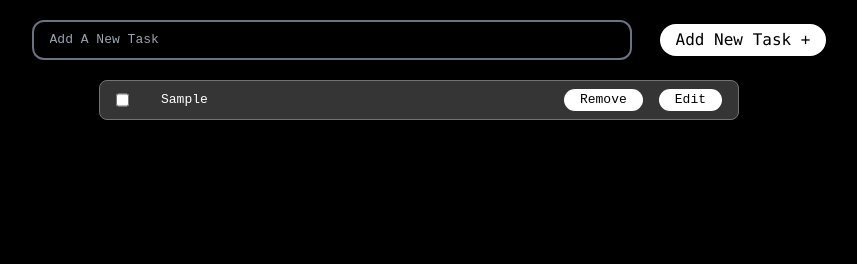
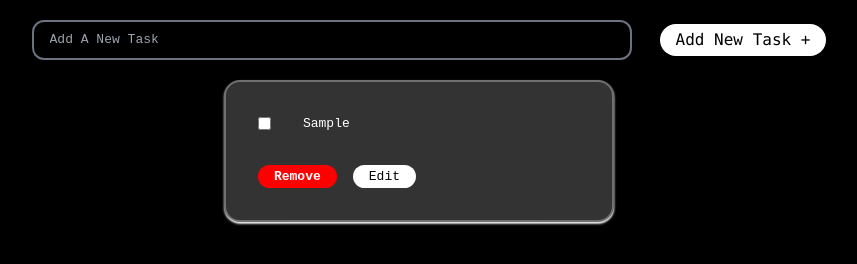
Before and after one commit to dibyacodes/ToDo-List-API, a website with bundled scripts: page index.html in a window 1280 px wide. Both pictures are taken after typing "Sample" into the empty fields and a click on the button "Add New Task +". Shown: the whole page, without its empty margins (221-1078 px from the left). Built offline with nearby package versions, Linux system fonts and the light colour scheme.

Commit message:
fix : UI Update for the task card

```diff
--- a/index.html
+++ b/index.html
@@ -27,7 +27,7 @@
             </div>
         </div>
         <div class="flex flex-col justify-center items-center">
-            <div class="text-white flex flex-col gap-[1rem] w-[50%]" id="task"></div>
+            <div class="text-white flex flex-wrap gap-[1rem] w-[50%] justify-center" id="task"></div>
         </div>
     </div>
 </body>
--- a/src/JS/createTask.js
+++ b/src/JS/createTask.js
@@ -2,7 +2,6 @@ import changeStatusOfCompletedTasks from "./taskStatus.js"
 import removeUserFromLocalStorage from "./removeTask.js"
 import editUserTask from "./editTasks.js"
 import { displayIfNotNull } from "./main.js"
-
 
 const mainTaskDiv = document.querySelector("#task")
 
@@ -22,20 +21,21 @@ export default function createUserTask(userTaskLabel, divId) {
     // Defining the remove button
     const removeButton = document.createElement("button")
     removeButton.setAttribute("class", "remove")
+    removeButton.style.backgroundColor = "red"
+    removeButton.style.color = "white"
+    removeButton.style.fontWeight = "bold"
     removeButton.innerHTML = `Remove`
 
 
     const divForInputAndLabel = document.createElement("div")
     divForInputAndLabel.setAttribute("class", "divForInputAndLabel")
+
     const inputElement = document.createElement("input")
-
-
     inputElement.setAttribute("class", "usertask")
     inputElement.setAttribute("type", "checkbox")
     inputElement.setAttribute("name", "userTaskInput")
 
     changeStatusOfCompletedTasks(inputElement)
-
 
     const labelElement = document.createElement("label")
 
--- a/src/custom.css
+++ b/src/custom.css
@@ -7,14 +7,17 @@
 }
 
 .userInputDiv{
+    max-width: 50ch;
+    min-width: 50ch;
+    background-color: #333333;
+    border: 0.134rem solid rgb(112, 112, 112);
+    border-radius: 1rem;
+    box-shadow: white 0.01rem 0.103rem 0.133rem;
+    padding: 2rem;
     display: flex;
-    justify-content: space-between;
-    align-items: center;
-    background-color: #353535;
-    padding: 0.5rem 1rem;
-    border: 0.1rem solid #737373;
-    border-radius: 0.5rem;
-    gap: 1rem;
+    flex-direction: column;
+    justify-content: space-around;
+    gap: 2rem;
 }
 
 .divForInputAndLabel{
```
Also changed, not shown: src/output.css.
